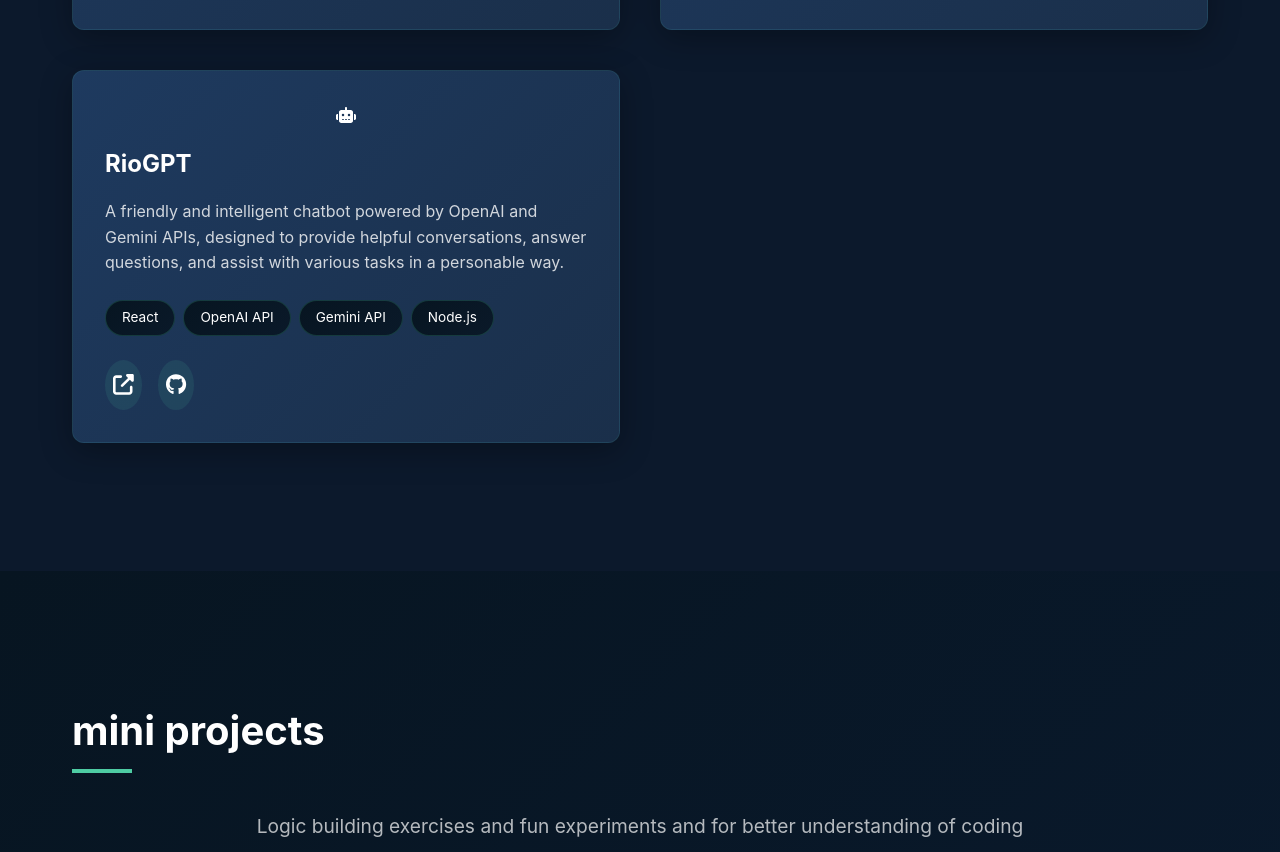
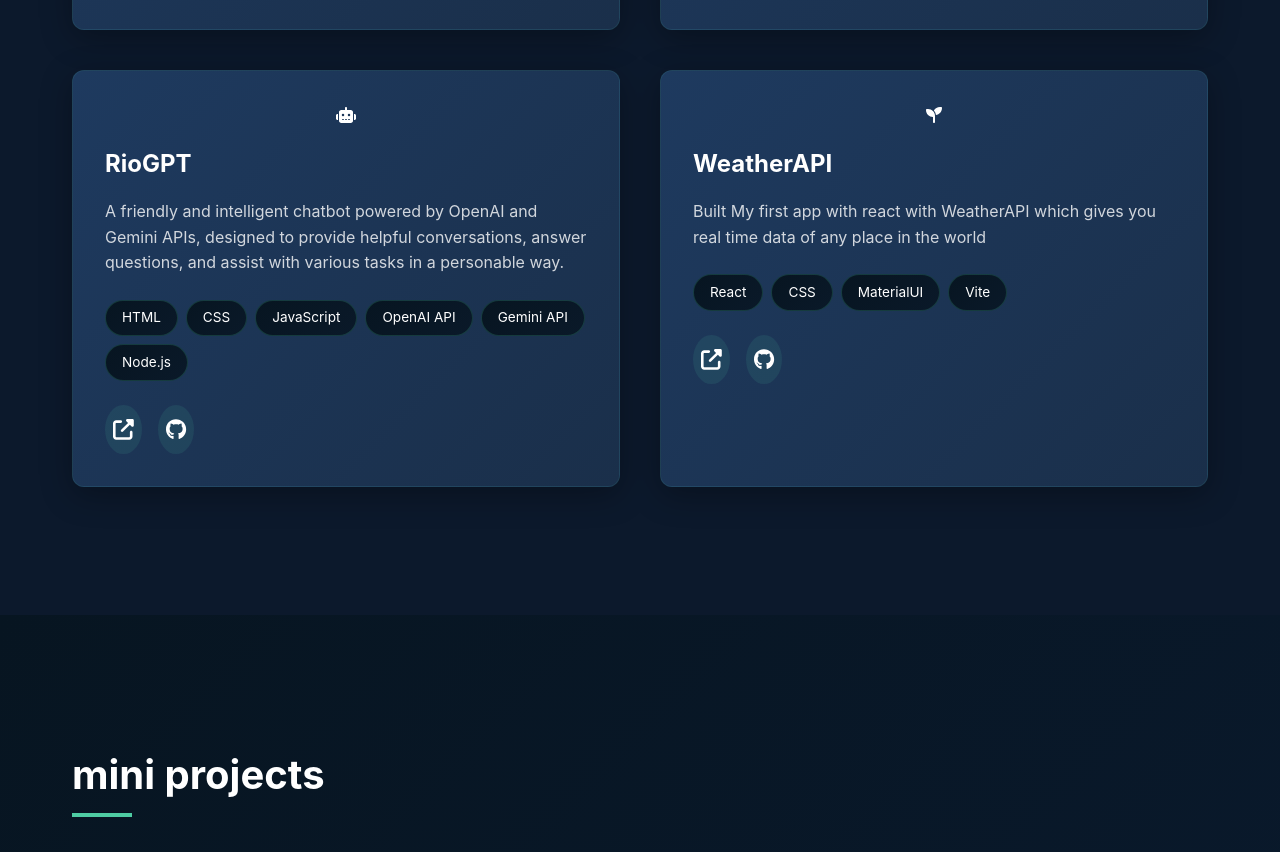
Before and after one commit to Rioposts/PortfolioWeb, a plain HTML site: page index.html in a window 1280 px wide. Shown: the part 2984-3836 px from the top of the page. Drawn offline with Linux system fonts and the light colour scheme.

Commit message:
added a new React Project Link

```diff
--- a/index.html
+++ b/index.html
@@ -153,7 +153,9 @@
                             <h3>RioGPT</h3>
                             <p>A friendly and intelligent chatbot powered by OpenAI and Gemini APIs, designed to provide helpful conversations, answer questions, and assist with various tasks in a personable way.</p>
                             <div class="tech-stack">
-                                <span>React</span>
+                                <span>HTML</span>
+                                <span>CSS</span>
+                                <span>JavaScript</span>
                                 <span>OpenAI API</span>
                                 <span>Gemini API</span>
                                 <span>Node.js</span>
@@ -161,6 +163,25 @@
                             <div class="project-links">
                                 <a href="https://riogpt.onrender.com/" target="_blank" rel="noopener noreferrer" aria-label="View project"><i class="fas fa-external-link-alt"></i></a>
                                  <a href="https://github.com/Rioposts/RIOgpt" target="_blank" rel="noopener noreferrer" aria-label="View code"><i class="fab fa-github"></i></a>
+                            </div>
+                        </div>
+                    </div>
+                    <div class="project-card">
+                        <div class="project-icon">
+                            <i class="fas fa-seedling"></i>
+                        </div>
+                        <div class="project-content">
+                            <h3>WeatherAPI</h3>
+                            <p>Built My first app with react with WeatherAPI which gives you real time data of any place in the world</p>
+                            <div class="tech-stack">
+                                <span>React</span>
+                                <span>CSS</span>
+                                <span>MaterialUI</span>
+                                <span>Vite</span>
+                            </div>
+                            <div class="project-links">
+                                <a href="https://weather-api-react-woad.vercel.app/" aria-label="View project"><i class="fas fa-external-link-alt"></i></a>
+                                <a href="https://github.com/Rioposts/weatherAPI-react" target="_blank" rel="noopener noreferrer" aria-label="View code"><i class="fab fa-github"></i></a>
                             </div>
                         </div>
                     </div>
```
